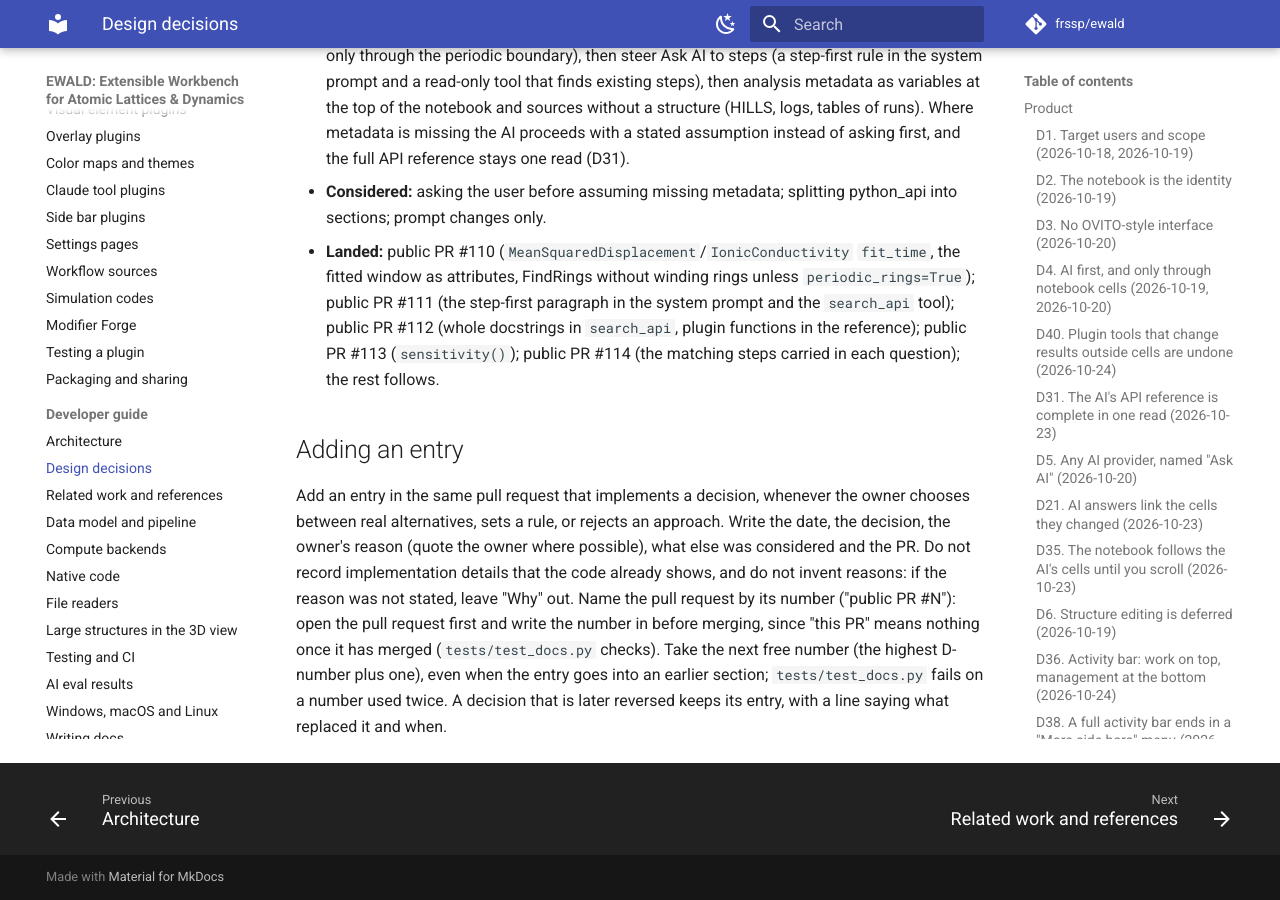
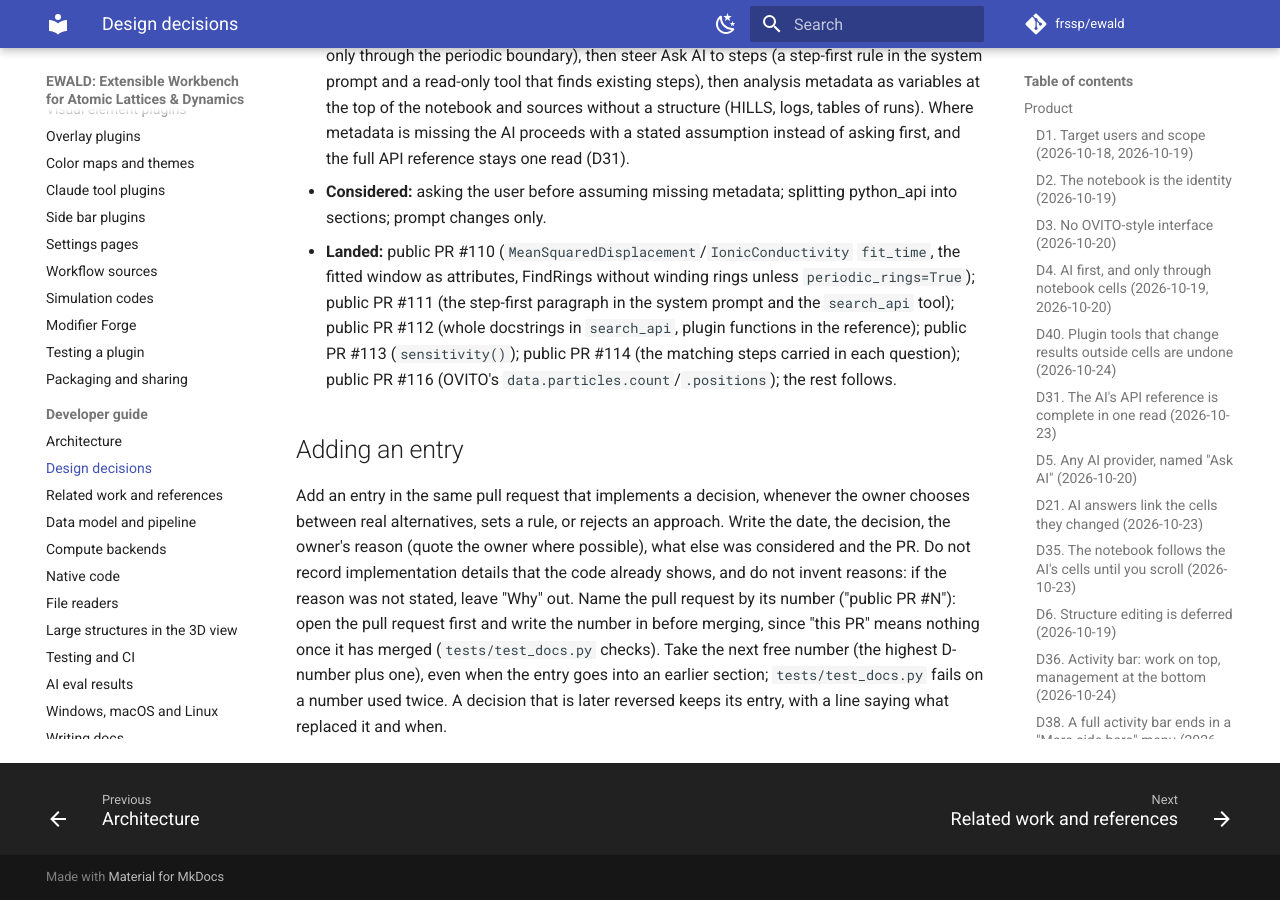
Before and after one commit to frssp/ewald, an MkDocs documentation site: the page built from docs/developer/decisions.md, in a window 1280 px wide and 900 px high, scrolled down 31236 px. Built offline with MkDocs 1.6.1 and Material for MkDocs 9.7.7, drawn with Linux system fonts in a browser that asks for light colours; comment, search, counter and statistics services are not loaded.

Commit message:
D84 lists public PR #116
Co-Authored-By: Claude Opus 5.5 <noreply@anthropic.com>

```diff
--- a/docs/developer/decisions.md
+++ b/docs/developer/decisions.md
@@ -1109,7 +1109,8 @@ Pull request numbers up to #242 refer to the pre-publication repository, which i
   window as attributes, FindRings without winding rings unless `periodic_rings=True`); public PR #111
   (the step-first paragraph in the system prompt and the `search_api` tool); public PR #112 (whole
   docstrings in `search_api`, plugin functions in the reference); public PR #113 (`sensitivity()`);
-  public PR #114 (the matching steps carried in each question); the rest follows.
+  public PR #114 (the matching steps carried in each question); public PR #116
+  (OVITO's `data.particles.count`/`.positions`); the rest follows.
 
 ## Adding an entry
 
```
